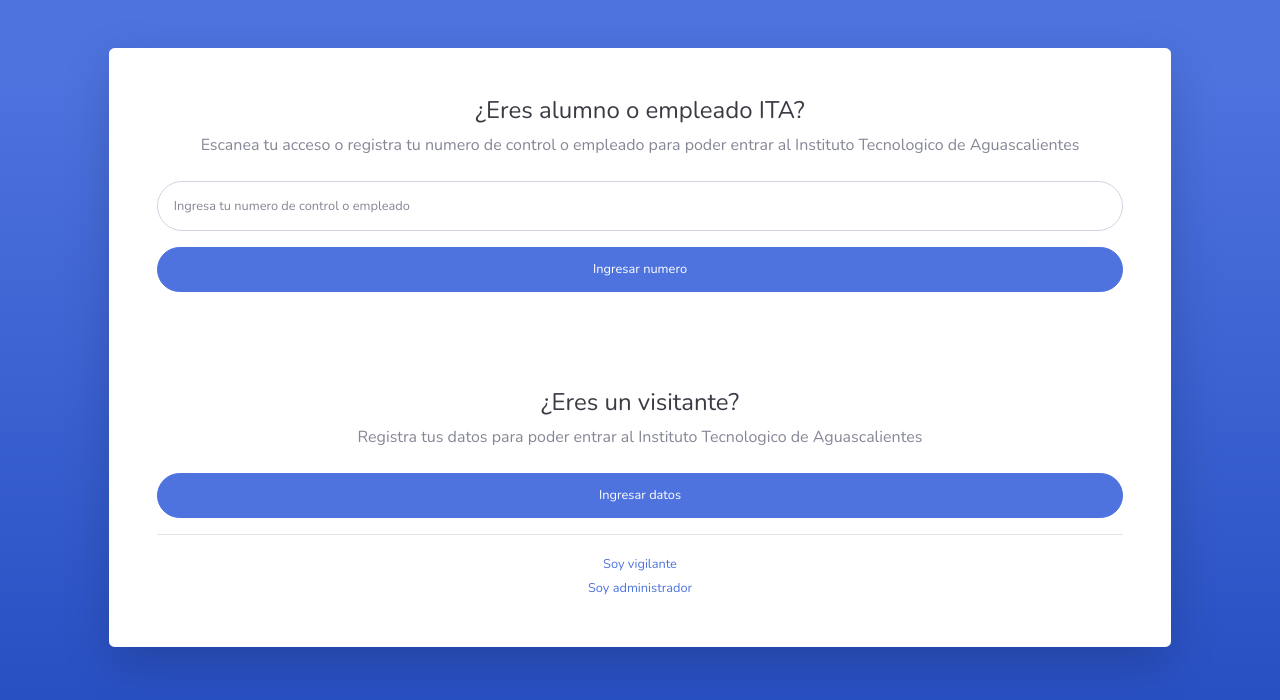
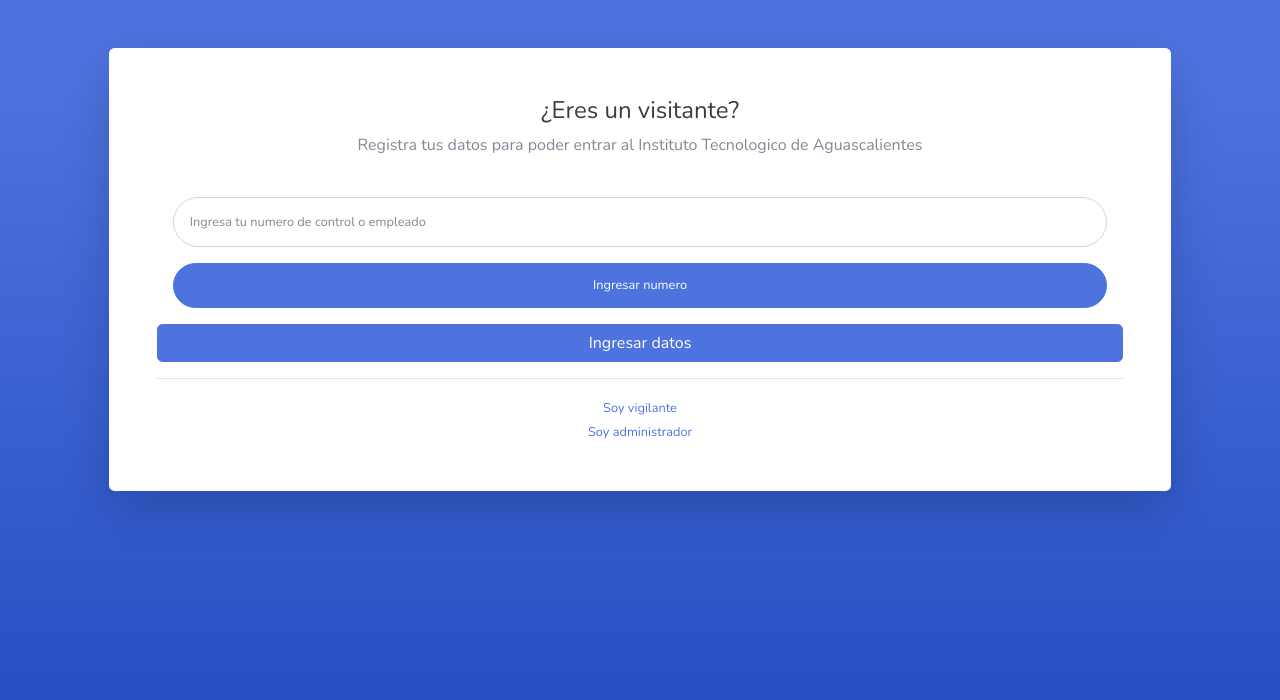
Before and after one commit to ricardora01/attendance, a PHP site: page /presentation.php in a window 1280 px wide. Shown: the top 700 px of the page. Run offline with PHP 8.4, Linux system fonts and the light colour scheme.

Commit message:
style :gem: change presentation desing

```diff
--- a/modal_update_visitor.php
+++ b/modal_update_visitor.php
@@ -29,7 +29,7 @@
                     <div class="form-group">
                         <input type="text" class="form-control form-control-user"
                             id="exampleInputEmail" name="DocumentType" aria-describedby="emailHelp"
-                            placeholder="Ingresa Tipo de identificación" value="<?php echo  $visitor_list[$id]['DocumentTypeId']?>">
+                            placeholder="Ingresa Tipo de identificación" value="<?php echo  $visitor_list[$id]['Document']?>">
                     </div>
                     <div class="form-group">
                         <input type="text" class="form-control form-control-user"
@@ -44,7 +44,7 @@
                     <div class="form-group">
                         <input type="text" class="form-control form-control-user"
                             id="exampleInputPassword" name="StateId"
-                            placeholder="Ingresa estado" value="<?php echo  $visitor_list[$id]['StateId']?>">
+                            placeholder="Ingresa estado" value="<?php echo  $visitor_list[$id]['State']?>">
                     </div>
                     <div class="form-group">
                         <input type="text" class="form-control form-control-user"
--- a/presentation.php
+++ b/presentation.php
@@ -37,26 +37,7 @@
 
 
 
-                            <div class="col-lg-6 d-none d-lg-block "></div>
 
-                                <div class="p-5">
-                                    <div class="text-center">
-                                        <h1 class="h4 text-gray-900 mb-2">¿Eres alumno o empleado ITA?</h1>
-                                        <p class="mb-4">Escanea tu acceso o registra tu numero de control o empleado
-                                            para poder entrar al Instituto Tecnologico de Aguascalientes</p>
-                                    </div>
-
-                                    <form class="user" action="presentation.php" method="POST">
-                                        <div class="form-group">
-                                            <input type="text" class="form-control form-control-user"
-                                                id="exampleInputEmail" name="email" aria-describedby="emailHelp"
-                                                placeholder="Ingresa tu numero de control o empleado">
-                                        </div>
-                                        <input type="submit" class="btn btn-primary btn-user btn-block" value="Ingresar numero">
-
-                                    </form>
-                                </div>
-                            </div>
                           <div class="col-lg-6 d-none d-lg-block "></div>
 
                                 <div class="p-5">
@@ -64,12 +45,20 @@
                                         <h1 class="h4 text-gray-900 mb-2">¿Eres un visitante?</h1>
                                         <p class="mb-4">Registra tus datos para poder entrar al Instituto Tecnologico de Aguascalientes</p>
                                     </div>
-                                    <form class="user">
-
-                                        <a href="visitors.php" class="btn btn-primary btn-user btn-block">
+                                        <form class="user" action="presentation.php" method="POST">
+                                        <div class="p-3">
+                                        <div class="form-group">
+                                            <input type="text" class="form-control form-control-user"
+                                                id="exampleInputEmail" name="email" aria-describedby="emailHelp"
+                                                placeholder="Ingresa tu numero de control o empleado">
+                                        </div>
+                                        <input type="submit" class="btn btn-primary btn-user btn-block" value="Ingresar numero">
+                                        </div>
+                                    </form>
+                                    <a href="visitors.php" class="btn btn-primary btn-user btn-block">
                                             Ingresar datos
                                         </a>
-                                    </form>
+
                                     <hr>
                                     <div class="text-center">
                                         <a class="small" href="security-guards.php">Soy vigilante</a>
```
